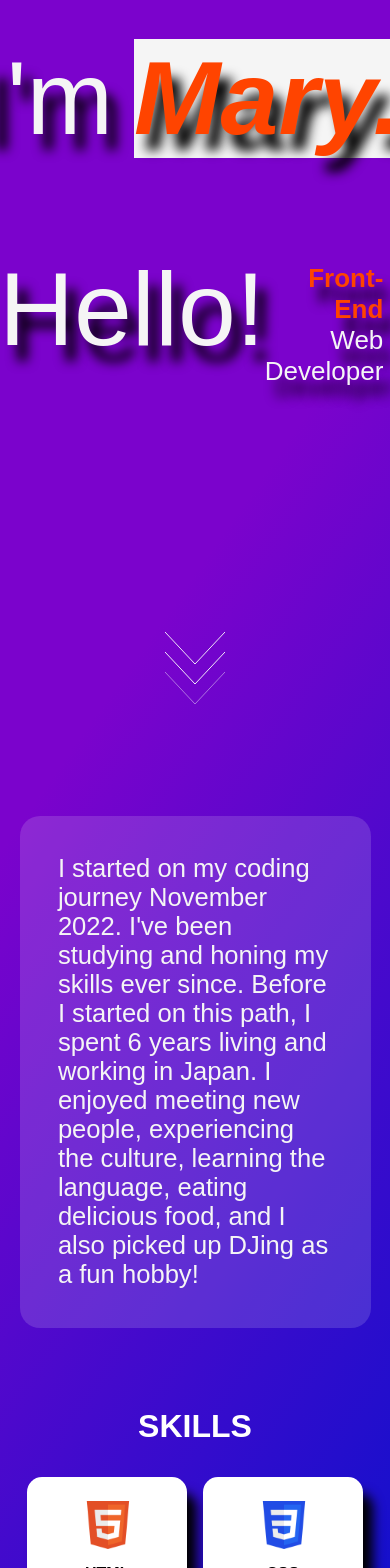
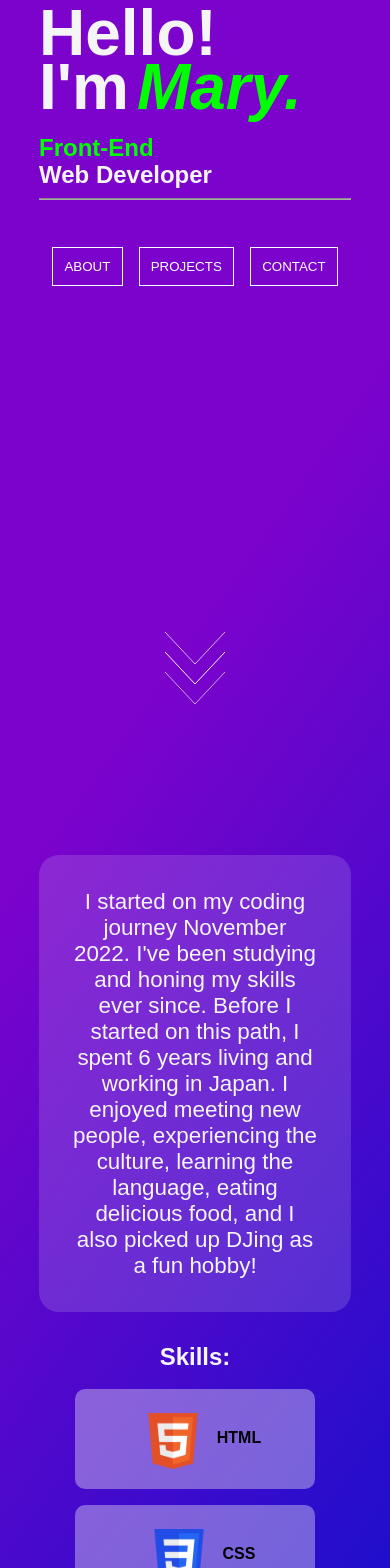
Before and after one commit to ma-boles/developer-portfolio, a React (Create React App) app: page / in a window 390 px wide. Shown: the part 140-1708 px from the top of the page. Built offline with nearby package versions, Linux system fonts and the light colour scheme.

Commit message:
git commit -m "made responsive"

```diff
--- a/src/components/About.js
+++ b/src/components/About.js
@@ -7,49 +7,47 @@ import react from "../images/react-logo.jpg"
 
 export default function About () {
     return (
-        <div className="about" id="about">
+        <section className="about" id="about">
+          <article className="about--details">
                 <p className="p--about">I started on my coding journey November 2022. I've been studying and honing my skills ever since.
                 Before I started on this path, I spent 6 years living and working in Japan. I enjoyed meeting new people, experiencing the culture, learning the language, eating delicious food, and I also picked up DJing as a fun hobby!
                 </p>
-                <h2 className="skills--h2">SKILLS </h2>
+            </article>
+
                 <div className="skills--section">
+                <h2 >Skills:</h2>
 
-
-                <ul className="ul--skills">
+                    <div className="logo--container">
                         <div className="html">
                         <li className="li--skills">
                             <img className="skills--logo" src={html}></img>
+                            <p className="p--skills">HTML</p>
                             </li>
-                        <p className="p--skills">HTML</p>
                         </div>
 
                         <div className="css">
                         <li className="li--skills">
                             <img className="skills--logo" src={css}></img>
+                            <p className="p--skills">CSS</p>
                         </li>
-                    <p className="p--skills">CSS</p>
-
                         </div>
 
                         <div className="javascript">
                         <li className="li--skills">
                             <img className="skills--logo" src={javascript}></img>
+                            <p className="p--skills">JavaScript</p>
                         </li>
-                    <p className="p--skills">JavaScript</p>
-
                         </div>
 
                         <div className="react">
                         <li className="li--skills">
                             <img className="skills--logo" src={react}></img>
+                            <p className="p--skills">React</p>
                         </li>
-                    <p className="p--skills">React</p>
-
-                    </div>
-
-                </ul>
                         </div>
                     </div>
+            </div>
+        </section>
 
     )
 }
--- a/src/components/Home.js
+++ b/src/components/Home.js
@@ -3,10 +3,17 @@ import '../styles/Home.css';
 
 export default function Home () {
     return (
-        <div className="home" id="home">
+        <section className="home" id="home">
             <div className="greeting">
-            <h2 className="h2--greeting">I'm<strong>Mary.</strong></h2>< br />
-                <h2 className="h1--greeting">Hello! <span><span className="span--strong">Front-End</span><br /> Web Developer</span></h2>
+                <h2 className="h1--greeting">Hello!</h2> <br />
+                <h2 className="h2--greeting">I'm<strong>Mary.</strong></h2>
+               <h2 className="h2--span"><span> <span className="span--strong">Front-End</span><br /> Web Developer</span></h2> <hr />
+
+            </div>
+            <div className="buttons--home">
+                <button className="home--buttons">ABOUT</button>
+                <button className="home--buttons">PROJECTS</button>
+                <button className="home--buttons">CONTACT</button>
             </div>
 
             {/*arrows*/}
@@ -17,7 +24,6 @@ export default function Home () {
                     <path className="a3" d="M0 40 L30 72 L60 40"></path>
                 </svg></a>
             </div>
-        </div>
+        </section>
     )
 }
-{/*I'm a web developer who enjoys making websites that are easy to use and wonderfully pleasing to the eye.*/}
--- a/src/styles/About.css
+++ b/src/styles/About.css
@@ -1,7 +1,11 @@
 .about {
     height: auto;
     width: 100%;
-    background-color: none;
+    margin-top: 15%;
+    padding-top: 10%;
+    flex-wrap: wrap;
+    display: flex;
+    text-align: center;
 }
 
 .p--about {
@@ -17,39 +21,33 @@
 }
 
 .skills--section {
-    margin-top: 2em;
+    padding-top: 5%;
+    margin-top: 3%;
+    width: 100%;
+}
+h2 {
+    margin: auto 0px;
+    padding-bottom: 10px;
+}
+.logo--container {
+    display: flex;
+    flex-wrap: wrap;
+    margin: auto;
+    justify-content: center;
+    width: 90%;
 }
 
-.skills--h2 {
-    /*-webkit-text-stroke-width: 1px;
-    -webkit-text-fill-color: transparent;*/
-    color: white;
-    text-align: center;
-    font-size: 2em;
-    margin-top: 2.5em;
-}
-
-.ul--skills {
-    display: flex;
-    flex-wrap: wrap;
-}
-
-.html, .css, .javascript, .react {
-    background-color: white;
-    width: 10em;
-    padding: .5em 1.3em;
-    margin: auto;
-    margin-bottom: 3em;
-    border-radius: 15px;
-    box-shadow: 10px 16px 12px #000000;
-    flex-wrap: wrap;
-    display: flex;
+.html, .css,.javascript,.react {
+    padding: 1rem;
+    background-color: rgba(245, 245, 245, 0.374);
+    width: 15em;
+    margin: .5em;
+    border-radius: 10px;
 }
 
 .skills--logo {
-    width: 3em;
-    margin-top: .5em;
-    margin-left: 1em;
+    width: 3.5em;
+    margin: 0em 1em;
 }
 
 .li--skills {
@@ -68,14 +66,12 @@
 
 @media screen and (max-width: 425px) {
     .p--about {
-        width: 90%;
+        font-size: 1.4rem;
     }
 }
 
 @media screen and (max-width: 375px) {
-    .p--about {
-        width: 90%;
-    }
+
 }
 
 @media screen and (max-width: 320px) {
--- a/src/styles/Home.css
+++ b/src/styles/Home.css
@@ -7,85 +7,61 @@
 }
 
 .greeting {
-    display: flex;
-    justify-content: center;
-    text-align: left;
-    position: absolute;
-    height: 100vh;
-    width: 100%;
-    background-color: transparent;
+    margin:10%;
+    text-align: justify;
+    line-height: 1.7rem;
 }
 .h1--greeting {
-    position: relative;
-    display: flex;
-    justify-content: center;
-    text-align: left;
-    top: 45%;
-    color: whitesmoke;
-    text-shadow: 10px 16px 12px #000000;
-    font-weight: 300;
-    font-size: 11.5em;
-    margin-top: .1em;
-    word-wrap: break-word;
+    font-size: 4rem;
+    padding: 0px;
+    margin: 0px;
 }
 
 .h2--greeting {
-    display: flex;
-    justify-content: center;
-    text-align: left;
-    position: absolute;
-    top: 15%;
-    color: whitesmoke;
-    text-shadow: 10px 16px 12px #000000;
-    font-weight: 300;
-    font-size: 11.5em;
+    font-size: 4rem;
+    padding: 0px;
+    margin: 0px;
 }
-
+ .h2--span {
+    margin-top: 2rem;
+ }
 strong {
-    background-color: whitesmoke;
-    color: rgb(255, 68, 0);
+    color: rgb(0, 255, 0);
     font-style: italic;
-    margin-left: .55em;
-    height: 35%;
+    margin-left: .5rem;
 }
 
 .span--strong{
-    color: rgb(255, 68, 0);
-    font-size: 1em;
+    color: rgb(0, 255, 0);
+    font-size: 1.5rem;
     font-weight: 700;
-    margin-top: .01em;
-    margin-left: .2em;
     text-align: right;
+
 }
 .span--strong:hover {
     color: whitesmoke;
 }
 span {
     color: whitesmoke;
-    font-size: .25em;
-    margin-top: 1.4em;
-    margin-left: .5em;
+    font-size: 1.5rem;
     text-align: right;
 }
 span:hover {
-    color: rgb(255, 68, 0);
-}
-.message:hover {
-    background-color: transparent;
-}
-.messageP:hover {
-    color: rgb(255, 68, 0);
+    color: rgb(0, 255, 0);
 }
 
-.p--strong {
-    color: rgb(255, 68, 0);
-    font-weight: 700;
-    text-shadow: 5px 5px 5px black;
+hr {
+    filter: invert(.3);
 }
-.p--strong:hover {
-    color:whitesmoke;
+.p--message {
+    font-size: 1.2rem;
+    text-align: center;
+    background-color: yellow;
 }
 
+.buttons--home {
+    display: none;
+}
 /*arrows*/
 .arrows {
 	width: 60px;
@@ -138,117 +114,42 @@ span:hover {
 /*media queries*/
 
 @media screen and (max-width: 768px) {
-    strong {
-        margin-left: .2em;
-        margin-right: .1em;
-    }
-    span {
-        margin-right: .2em;
-        margin-top: .5em;
-    }
-    .span--strong {
-        margin-right: 0em;
-    }
-}
-@media screen and (max-width:740px) {
-    .h2--greeting {
-        font-size: 11em;
-    }
-}
-@media screen and (max-width: 700px) {
-    .h2--greeting {
-        font-size: 10.5em;
-    }
-    span {
-        margin-right: .3em;
-        margin-left: 0em;
-        margin-top: .5em;
-    }
-}
-@media screen and (max-width: 675px) {
-    .h2--greeting {
-        font-size: 10em;
-    }
-    .h1--greeting {
-        font-size: 10em;
-    }
-}
-@media screen and (max-width: 650px) {
-    .h2--greeting {
-        font-size: 9.4em;
-    }
-    .h1--greeting {
-        font-size: 9.5em;
-    }
-}
-@media screen and (max-width: 600px) {
-    .h2--greeting {
-        font-size: 9em;
-    }
-}
-@media screen and (max-width: 575px) {
-    .h2--greeting {
-        font-size: 8.4em;
-    }
-}
-@media screen and (max-width: 550px) {
-    .h2--greeting {
-        font-size: 8em;
-        margin-top: .3em;
-        }
-        .h1--greeting {
-            font-size: 8em;
-        }
-}
-@media screen and (max-width: 515px) {
-    .h2--greeting {
-        font-size: 7.5em;
-        margin-top: .3em;
-        }
-}
-@media screen and (max-width: 480px) {
-    .h2--greeting {
-        font-size: 7em;
-    }
-}
-@media screen and (max-width: 465px) {
-    .h2--greeting {
-        font-size: 6.6em;
-    }
-    .h1--greeting {
-        font-size: 7em;
+    .greeting {
+        margin-top: 8rem;
     }
 }
 @media screen and (max-width: 425px) {
-    .h2--greeting {
-    font-size: 6.5em;
-    margin-top: .5em;
+    .greeting {
+    margin-top: 10rem;
     }
-    .h1--greeting {
-        font-size: 6.5em;
+    .buttons--home {
+        margin: .5em;
+        text-align: center;
+        display: block;
     }
-    .span--strong {
-        margin-right: 0em;
+    .home--buttons {
+        margin: .5rem;
+        padding: .7rem;
+        color: white;
+        background-color: transparent;
+        border: 1px double white;
+    }
+    .home--buttons:hover {
+        background-color: white;
+        color: black;
+    }
+
+}
+
+@media screen and (max-width: 320px) {
+   #home {
+        margin-bottom: 11rem;
+    }
+    .greeting {
+        margin-top: 13rem;
+    }
+
+    .home--buttons {
+        padding: .6rem;
     }
 }
-@media screen and (max-width: 375px) {
-    .h2--greeting {
-        font-size: 5.7em;
-        margin-top: .5em;
-        }
-        .h1--greeting {
-            font-size: 6em;
-        }
-}
-@media screen and (max-width: 320px) {
-    .h2--greeting {
-        font-size: 4.9em;
-        margin-top: .5em;
-        }
-        .h1--greeting {
-            font-size: 4.9em;
-        }
-        .span--strong {
-            margin-right: 0em;
-        }
-}
--- a/src/styles/Navbar.css
+++ b/src/styles/Navbar.css
@@ -114,3 +114,9 @@ li a:hover {
     margin-bottom: 4px;
     padding: 12px 9px;
 }
+
+@media screen and (max-width: 425px) {
+    #navbar {
+        display: none;
+    }
+}
```
Lines whose indentation alone changed are shown as unchanged.
